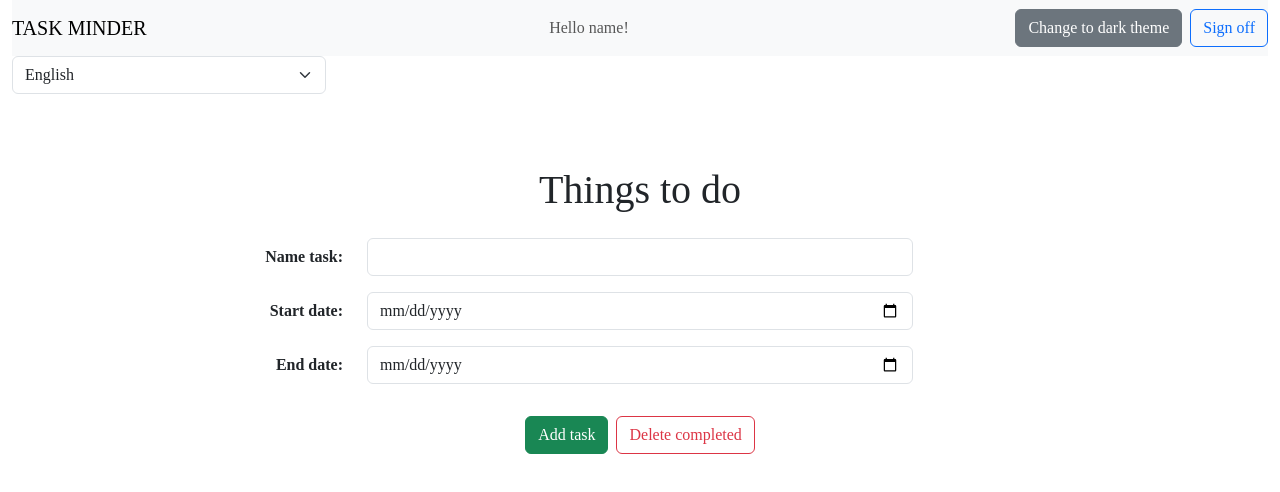
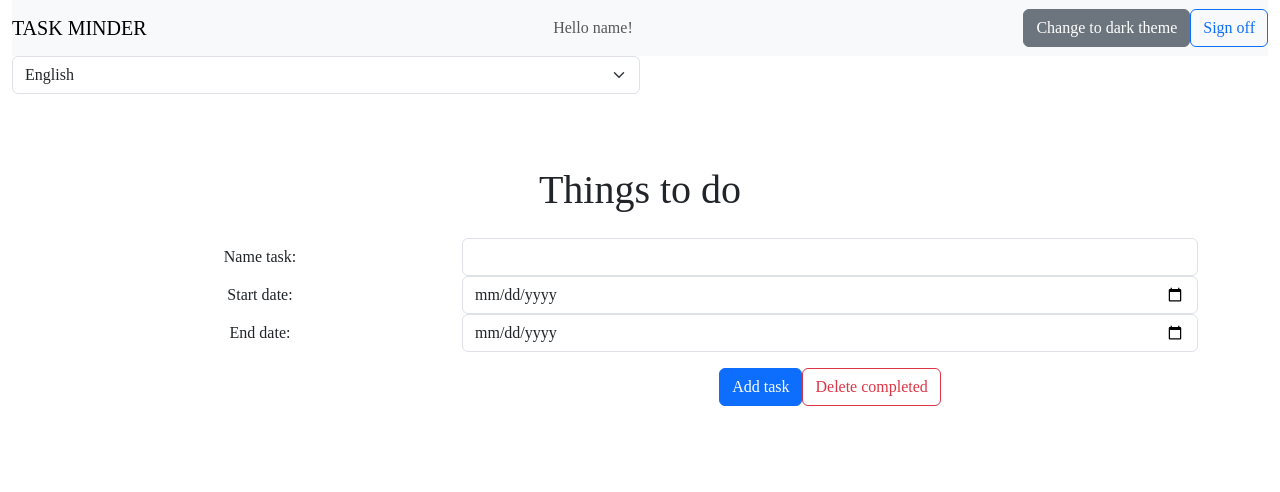
Before and after one commit to FrancoExeqGarcia/TPIToDoAppLC3, a React (Create React App) app: page /home in a window 1280 px wide. Shown: the top 492 px of the page. Built offline with nearby package versions, Linux system fonts and the light colour scheme; sample sign-in values are in the browser's storage; a web font is replaced by a local one.

Commit message:
Revert "modified checkbox and style"

```diff
--- a/src/Components/dashboard/Dashboard.js
+++ b/src/Components/dashboard/Dashboard.js
@@ -1,3 +1,4 @@
+// Dashboard.jsx
 import React, { useContext } from "react";
 import { Button, Col, Container, Navbar, Row } from "react-bootstrap";
 import { useNavigate } from "react-router";
@@ -5,6 +6,7 @@ import { AuthenticationContext } from "../services/authenticationContext/authent
 import ToggleTheme from "../ui/toggleTheme/ToggleTheme";
 import Todos from "../todos/Todos";
 import ComboLanguage from "../ui/comboLanguage/ComboLanguaje";
+//import { TranslateContext } from "../../services/translationContext/translation.context";
 import useTranslation from "../../custom/useTranslation/useTranslation";
 
 const Dashboard = () => {
@@ -29,7 +31,6 @@ const Dashboard = () => {
             {translate("hi")} {username}!
           </Navbar.Text>
           <ToggleTheme />
-
           <Button
             variant="outline-primary"
             className="ml-2 mt-2 mt-md-0"
--- a/src/Components/logIn/LogIn.js
+++ b/src/Components/logIn/LogIn.js
@@ -4,13 +4,14 @@ import { useNavigate } from "react-router";
 import { AuthenticationContext } from "../services/authenticationContext/authentication.context";
 import ToggleTheme from "../ui/toggleTheme/ToggleTheme";
 import ComboLanguage from "../ui/comboLanguage/ComboLanguaje";
-import { ThemeContext } from "../services/themeContext/theme.context";
+import { TranslateContext } from "../../services/translationContext/translation.context";
+import { ThemeContext } from "../services/themeContext/theme.context"; // Importa ThemeContext
 import useTranslation from "../../custom/useTranslation/useTranslation";
 import { ToastContainer, toast } from "react-toastify";
 import "react-toastify/dist/ReactToastify.css";
 
 const Login = () => {
-  const { theme } = useContext(ThemeContext);
+  const { theme } = useContext(ThemeContext); // Usa ThemeContext para obtener el tema
   const [users, setUsers] = useState([]);
   const [email, setEmail] = useState("");
   const [password, setPassword] = useState("");
--- a/src/Components/security/pageNotFound/PageNotFound.js
+++ b/src/Components/security/pageNotFound/PageNotFound.js
@@ -1,7 +1,11 @@
 import React from "react";
 import { Button } from "react-bootstrap";
 import { useNavigate } from "react-router";
+
+import ComboLanguage from "../../ui/comboLanguage/ComboLanguaje";
+import { TranslateContext } from "../../../services/translationContext/translation.context";
 import useTranslation from "../../../custom/useTranslation/useTranslation";
+
 
 const PageNotFound = () => {
   const navigate = useNavigate();
--- a/src/Components/todoCard/TodoCard.js
+++ b/src/Components/todoCard/TodoCard.js
@@ -1,16 +1,11 @@
+import React from "react";
 import { Card, Button, Form } from "react-bootstrap";
-import React, { useState } from "react";
 
+import { TranslateContext } from "../../services/translationContext/translation.context";
 import useTranslation from "../../custom/useTranslation/useTranslation";
 
 function TodoCard({ task, onDeleteTask, onEditTask, onMarkAsCompleted }) {
   const translate = useTranslation();
-  const [isCompleted, setIsCompleted] = useState(task.completed);
-
-  const handleCheckboxChange = () => {
-    setIsCompleted(!isCompleted);
-    onMarkAsCompleted(task);
-  };
 
   const handleEditClick = () => {
     if (!task.completed) {
@@ -27,20 +22,18 @@ function TodoCard({ task, onDeleteTask, onEditTask, onMarkAsCompleted }) {
     <Card bg="dark" key="dark" text="light">
       <Card.Body>
         <Card.Title>{task.name}</Card.Title>
-        <Card.Text>
-          {translate("start_date")}:{" "}
-          {new Date(task.startDate).toLocaleDateString()}
-        </Card.Text>
-        <Card.Text>
-          {translate("end_date")}: {new Date(task.endDate).toLocaleDateString()}
-        </Card.Text>
+        <Card.Text>{translate("start_date")}: {new Date(task.startDate).toLocaleDateString()}</Card.Text>
+        <Card.Text>{translate("end_date")}: {new Date(task.endDate).toLocaleDateString()}</Card.Text>
         <Form.Check
           type="checkbox"
-          label={isCompleted ? translate("completed") : ""}
-          checked={isCompleted}
-          onChange={handleCheckboxChange}
+          label="Completada"
+          onClick={() => onMarkAsCompleted(task)}
           />
-        <Button variant="info" onClick={handleEditClick} disabled={isCompleted}>
+          <Button
+            variant="info"
+            onClick={handleEditClick}
+            disabled={task.completed}
+          >
             {translate("edit")}
           </Button>
           <Button variant="danger" onClick={() => onDeleteTask(task)}>
--- a/src/Components/todoForm/TodoForm.js
+++ b/src/Components/todoForm/TodoForm.js
@@ -1,4 +1,6 @@
 import React, { useState, useEffect } from "react";
+import ComboLanguage from "../ui/comboLanguage/ComboLanguaje";
+import { TranslateContext } from "../../services/translationContext/translation.context";
 import useTranslation from "../../custom/useTranslation/useTranslation";
 import { Form, Button, Col, Row, Alert } from "react-bootstrap";
 
@@ -51,8 +53,10 @@ function TodoForm({ onAddTask, onDeleteCompletedTask, editedTask }) {
     };
 
     if (editedTask) {
+
       onAddTask({ ...editedTask, ...newTask });
     } else {
+
       const taskWithId = { ...newTask, id: Date.now() };
       onAddTask(taskWithId);
     }
@@ -65,11 +69,11 @@ function TodoForm({ onAddTask, onDeleteCompletedTask, editedTask }) {
 
   return (
     <Form onSubmit={handleSubmit} className="mt-4">
-      <Form.Group as={Row} className="mb-3">
-        <Form.Label column sm={3} className="text-end fw-bold">
+      <Form.Group as={Row}>
+        <Form.Label column sm={4} className="text-right">
           {translate("name_task")}
         </Form.Label>
-        <Col sm={6}>
+        <Col sm={8}>
           <Form.Control
             type="text"
             value={taskName}
@@ -77,11 +81,11 @@ function TodoForm({ onAddTask, onDeleteCompletedTask, editedTask }) {
           />
         </Col>
       </Form.Group>
-      <Form.Group as={Row} className="mb-3">
-        <Form.Label column sm={3} className="text-end fw-bold">
+      <Form.Group as={Row}>
+        <Form.Label column sm={4} className="text-right">
           {translate("start_date")}
         </Form.Label>
-        <Col sm={6}>
+        <Col sm={8}>
           <Form.Control
             type="date"
             value={startDate}
@@ -89,11 +93,11 @@ function TodoForm({ onAddTask, onDeleteCompletedTask, editedTask }) {
           />
         </Col>
       </Form.Group>
-      <Form.Group as={Row} className="mb-3">
-        <Form.Label column sm={3} className="text-end fw-bold">
+      <Form.Group as={Row}>
+        <Form.Label column sm={4} className="text-right">
           {translate("end_date")}
         </Form.Label>
-        <Col sm={6}>
+        <Col sm={8}>
           <Form.Control
             type="date"
             value={endDate}
@@ -102,13 +106,8 @@ function TodoForm({ onAddTask, onDeleteCompletedTask, editedTask }) {
         </Col>
       </Form.Group>
       <Form.Group as={Row}>
-        <Col sm={{ span: 6, offset: 3 }}>
-          <Button
-            variant="success"
-            type="submit"
-            className="mt-3"
-            style={{ marginRight: "8px" }}
-          >
+        <Col sm={{ span: 8, offset: 4 }}>
+          <Button variant="primary" type="submit" className="mt-3">
             {translate("add_task")}
           </Button>
           <Button
--- a/src/Components/ui/comboLanguage/ComboLanguaje.js
+++ b/src/Components/ui/comboLanguage/ComboLanguaje.js
@@ -17,7 +17,7 @@ const ComboLanguage = () => {
       onChange={changeLanguage}
       value={language}
       aria-label="Select Language"
-      className="w-25 mb-4"
+      className="w-50 mb-4"
     >
       <option value="es">{translate("spanish_lang")}</option>
       <option value="en">{translate("english_lang")}</option>
--- a/src/Components/ui/toggleTheme/ToggleTheme.js
+++ b/src/Components/ui/toggleTheme/ToggleTheme.js
@@ -13,7 +13,6 @@ const ToggleTheme = () => {
       className="ml-2 mt-2 mt-md-0"
       variant="secondary"
       onClick={toggleTheme}
-      style={{ marginRight: "8px" }}
     >
       {translate(
         theme === "oscuro" ? "light_theme_change" : "dark_theme_change"
```
Also changed, not shown: src/Components/logOut/LogOut.js (added, +13 -0 lines), src/Components/navBar/NavBar.js (added, +39 -0 lines), src/Components/todos/Todos.js (+10 -5 lines), src/custom/useTranslation/translation.dictionary.js (+34 -41 lines). Lines whose indentation alone changed are shown as unchanged.
